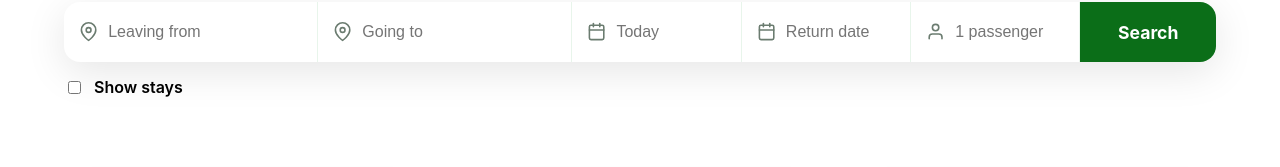
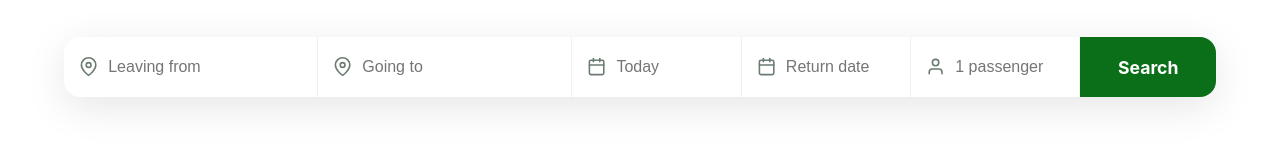
Before and after one commit to Prince188/car-pooling, a React (Create React App) app: page / in a window 1280 px wide. Shown: the part 586-753 px from the top of the page. Built offline with nearby package versions, Linux system fonts and the light colour scheme; the HTML template or start-up script is replaced by a standard one.

Commit message:
Change css for home page and changes in offer ride page

```diff
--- a/src/page/Home.jsx
+++ b/src/page/Home.jsx
@@ -79,10 +79,10 @@
                         </div>
                     </div>
 
-                    <div className="search-options-external">
+                    {/* <div className="search-options-external">
                         <input type="checkbox" id="stays" />
                         <label htmlFor="stays">Show stays</label>
-                    </div>
+                    </div> */}
                 </div>
             </section>
 
```
